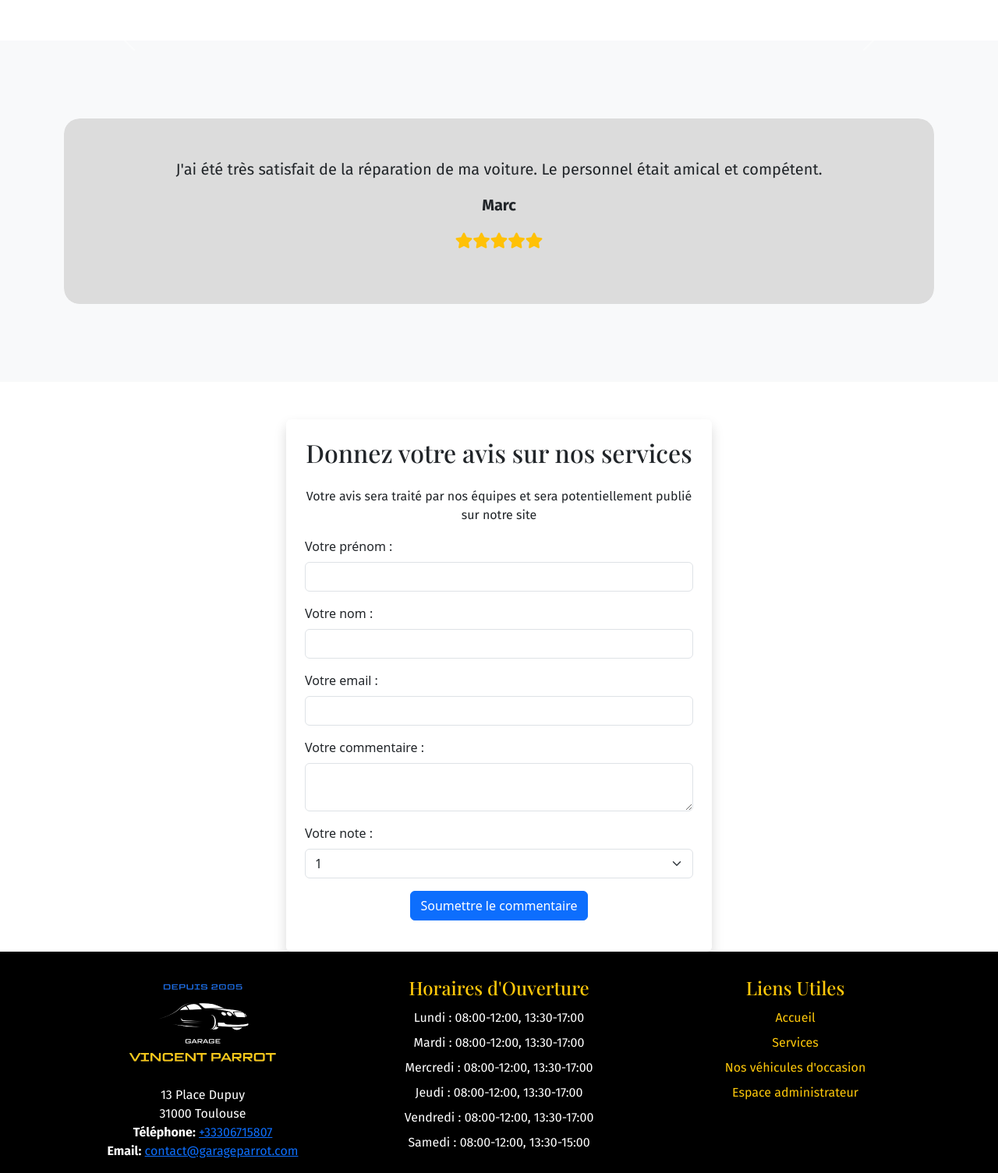
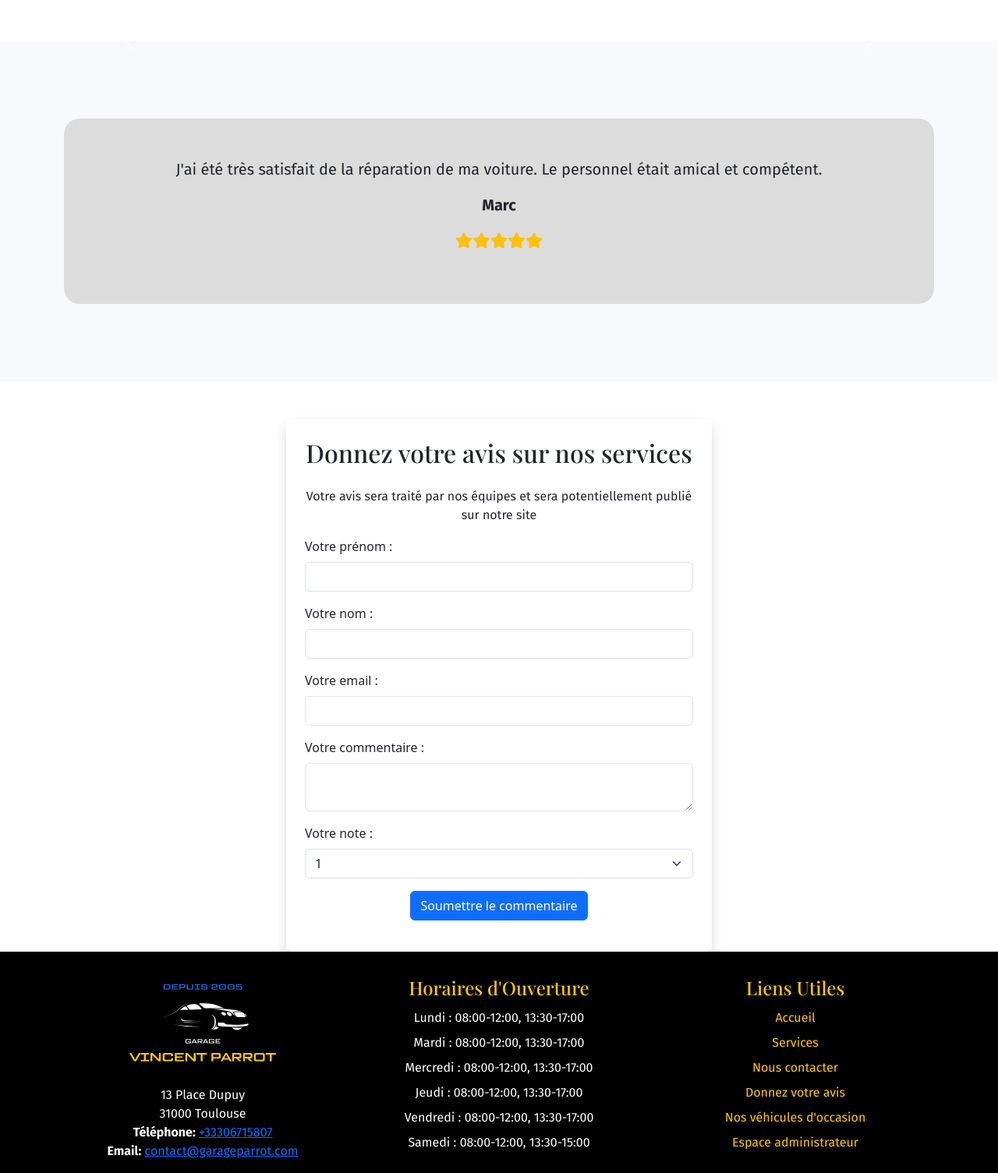
Before and after one commit to floriangourinat/ECF_Garage_Parrot_2024, a PHP site: page /index.php in a window 1280 px wide. Shown: the part 3362-4867 px from the top of the page at 78% size. Run offline with PHP 8.4, Linux system fonts and the light colour scheme; data comes from the database, SQL or seed files in the repository; data that the repository does not hold is empty; some web fonts are replaced.

Commit message:
Modif liens footer

```diff
--- a/includes/footer.php
+++ b/includes/footer.php
@@ -79,6 +79,8 @@ try {
                     <ul>
                         <li><a href="index.php">Accueil</a></li>
                         <li><a href="services.php">Services</a></li>
+                        <li><a href="contact.php">Nous contacter</a></li>
+                        <li><a href="submit_comment.php">Donnez votre avis</a></li>
                         <li><a href="vehicles.php">Nos véhicules d'occasion</a></li>
                         <li><a href="admin.php">Espace administrateur</a></li>
                     </ul>
```
